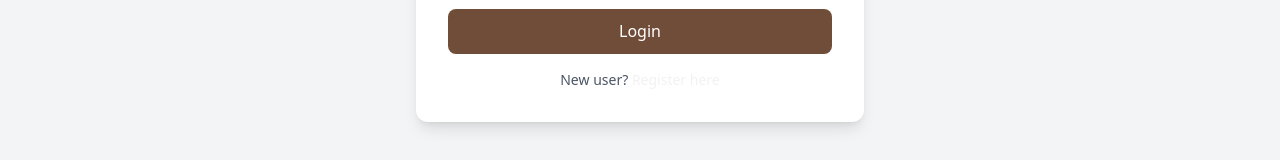
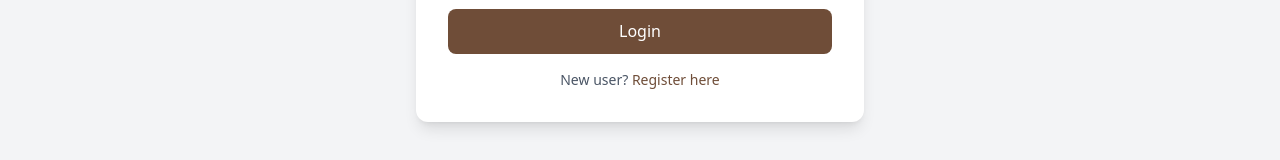
Before and after one commit to akshadtupe/CVSync, a React (Vite) app in the folder frontend/cvsync-ui/: page / in a window 1280 px wide. Shown: the part 529-689 px from the top of the page. Built offline with nearby package versions, Linux system fonts and the light colour scheme.

Commit message:
Fix Ml logic along with ui changes

```diff
--- a/frontend/cvsync-ui/src/index.css
+++ b/frontend/cvsync-ui/src/index.css
@@ -16,7 +16,7 @@
 
 a {
   font-weight: 500;
-  color: #D5B893;
+  color: #000000;
   text-decoration: inherit;
 }
 a:hover {
@@ -56,11 +56,11 @@ button:focus-visible {
 
 @media (prefers-color-scheme: light) {
   :root {
-    color: #ffffff;
+    color: #000000;
     background-color: #f10606;
   }
   a{
-    color: #f2f2f2;
+    color: #6F4D38;
   }
   a:hover {
     color: #D5B893;
```
Also changed, not shown: 1 other file (tests, documents, lock files or other folders).
